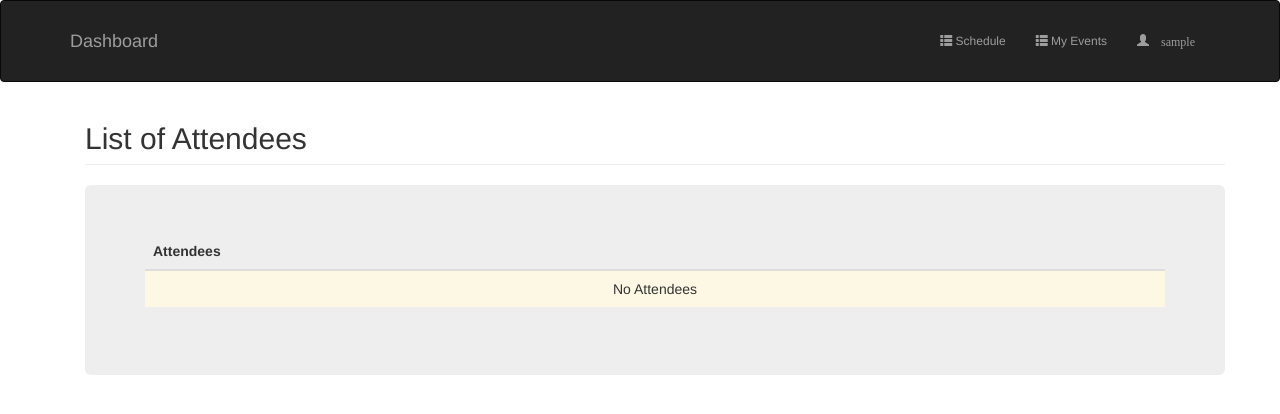
After one commit to aakashvardhan/byte-project, a Django app: page /dashboard/events_to_attend/list_of_attendees/1/ in a window 1280 px wide. The commit adds this page. Shown: the top 414 px of the page. Run offline with Django 3.2, Linux system fonts and the light colour scheme; the visitor is signed in with stand-in values (Sample User, id 1); data that the repository does not hold is empty; some libraries are stand-ins or nearby versions.

Commit message:
Final Version

```diff
--- a/events/templates/events/dashboard.html
+++ b/events/templates/events/dashboard.html
@@ -78,7 +78,7 @@
     <form action="{% url 'events:attendance' event.id %}" method="post">
       {% csrf_token %}
           <input type="hidden" name="title_id" value="username" />
-    <button type="submit" class="btn btn-warning">Attending</button>
+    <button type="submit" class="btn btn-success">Attending</button>
   </form>
   <br>
   <form action="{% url 'events:not_attending' event.id %}" method="post">
--- a/events/templates/events/index.html
+++ b/events/templates/events/index.html
@@ -108,14 +108,14 @@ p {
         <h1 class="cover-heading">Welcome to CrudMe!</h1>
         <p class="lead">Simple way to create and share events.</p>
         <p class="lead">
-          <a href="{% url 'events:register' %}" class="btn btn-danger">Start Now!</a>
+          <a href="{% url 'events:register' %}" class="btn btn-info btn-lg">Start Now!</a>
         </p>
   </div>
   <div class="container-fluid bg-2 text-center">
   <h3 class="display-4">Already Signed Up?</h3>
   <br>
   <p class="lead">
-          <a href="{% url 'events:login' %}" class="btn btn-warning lg">Click here!</a>
+          <a href="{% url 'events:login' %}" class="btn btn-success btn-lg">Click here!</a>
         </p>
 </div>
 
--- /dev/null
+++ b/events/templates/events/list_of_attendees.html
@@ -0,0 +1,30 @@
+{% extends 'events/dashboardlayout.html' %}
+{% block title %}My Events{% endblock %}
+
+{% block content %}
+
+<div class="container">
+	<h2 class="page-header">List of Attendees</h2>
+<div class="jumbotron">
+  <table class="table" id="book-table">
+    <thead>
+      <tr>
+        <th>Attendees</th>
+      </tr>
+    </thead>
+<tbody>
+
+    {% for event in events %}
+    <tr>
+    <td>{{ event.username }}</td>
+  </tr>
+{% empty %}
+    <tr>
+          <td colspan="7" class="text-center bg-warning">No Attendees</td>
+        </tr>
+{% endfor %}
+</tbody>
+</table>
+</div>
+</div>
+{% endblock %}
--- a/events/templates/events/my_events.html
+++ b/events/templates/events/my_events.html
@@ -4,7 +4,7 @@
 {% block content %}
 
 <div class="container">
-	<h2 class="page-header">Events to Attend</h2>
+	<h2 class="page-header">Scheduled Events</h2>
 <div class="jumbotron">
 
 {% if my_events %}
@@ -13,6 +13,7 @@
     {% for event in my_events %}
     <li><h4>Title: </h4><h5>{{ event.title }}</h5></li>
     <br>
+    <a href="{% url 'events:attendees' event.title %}" class="btn btn-danger"> List of Attendees</a>
     {% endfor %}
   </ol>
 {% else %}
--- a/events/urls.py
+++ b/events/urls.py
@@ -27,6 +27,7 @@ urlpatterns = [
     path('dashboard/attend/<int:title_id>/',views.attendance,name='attendance'),
     path('dashboard/no_attend/<int:title_id>/',views.not_attending,name='not_attending'),
     path('dashboard/events_to_attend/',views.my_events,name='my_events'),
+    path('dashboard/events_to_attend/list_of_attendees/<title>/',views.list_of_attendees,name='attendees'),
 
 
 
--- a/events/views.py
+++ b/events/views.py
@@ -254,6 +254,15 @@ def my_events(request):
     my_events = Attending.objects.filter(username=username)
     return render(request,'events/my_events.html', {'my_events':my_events})
 
+
+@login_required(login_url='/login')
+def list_of_attendees(request,title):
+    username = request.user
+    events = Attending.objects.filter(title=title)
+    print(events)
+
+    return render(request,'events/list_of_attendees.html',{'events':events})
+
 @login_required(login_url='/login')
 def event_list(request):
 	username = request.user
```
